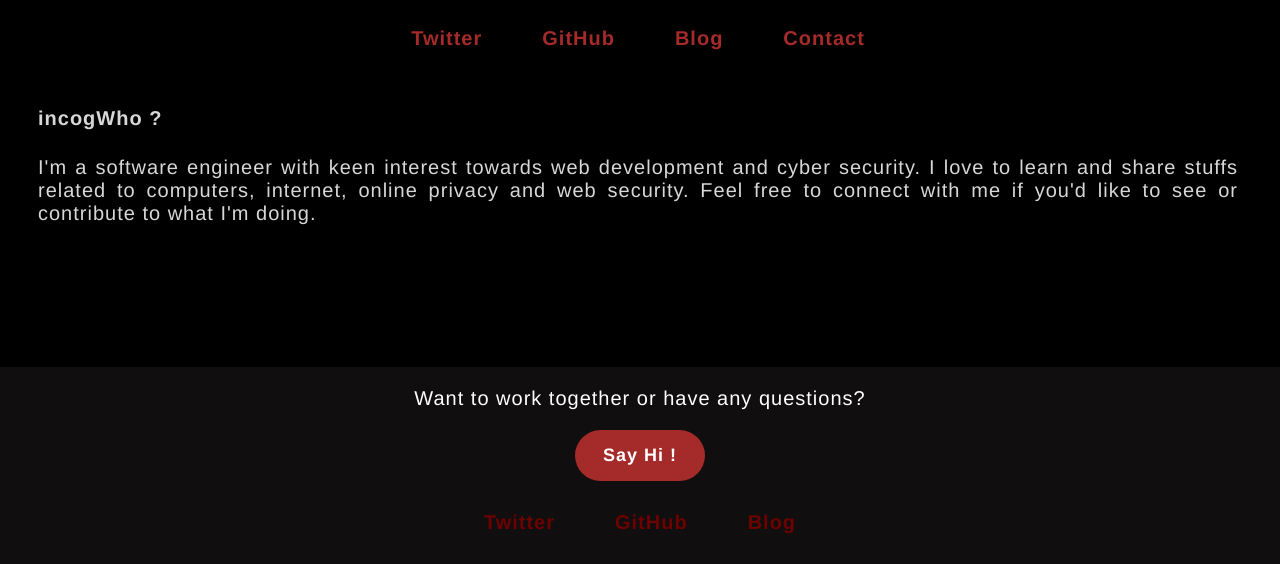
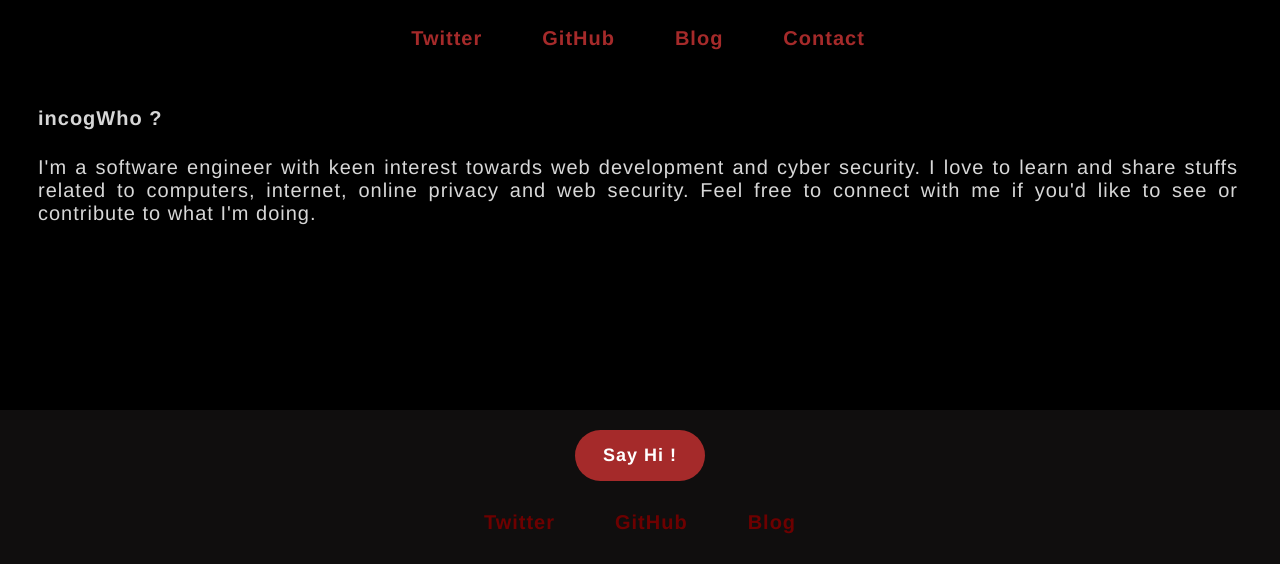
Before and after one commit to Knurav/incogGod.github.io, a plain HTML site: page index.html in a window 1280 px wide. Shown: the part 236-800 px from the top of the page. Drawn offline with Linux system fonts and the light colour scheme.

Commit message:
removed text

```diff
--- a/index.html
+++ b/index.html
@@ -62,7 +62,7 @@
 
     <div class="footer">
         <center>
-            <P>Want to work together or have any questions?</P>
+
             <a href='pages/contact.html'>
                 <div class="sayHiButton">Say Hi !</div>
             </a>
```
